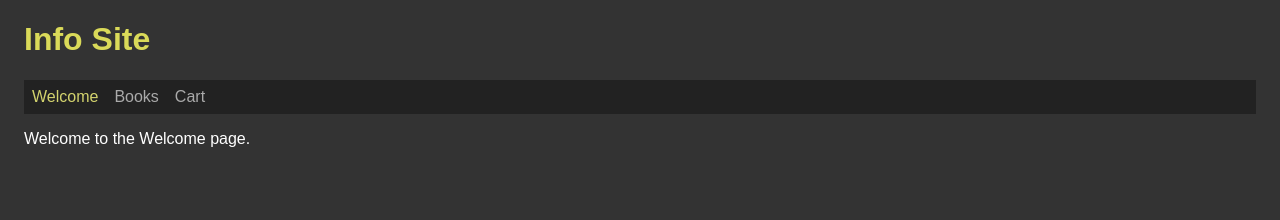
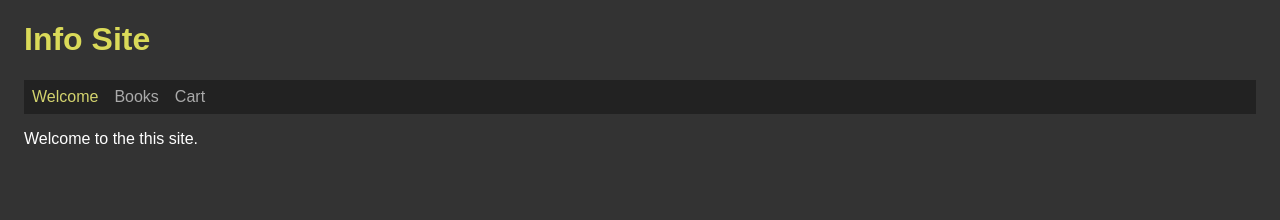
Before and after one commit to Scientific-Research/mk-003-redux-toolkit-typescript, a React (Vite) app: page /welcome in a window 1280 px wide. Shown: the top 220 px of the page. Built offline with nearby package versions, Linux system fonts and the light colour scheme.

Commit message:
Three pages created!

```diff
--- a/index.html
+++ b/index.html
@@ -4,7 +4,7 @@
     <meta charset="UTF-8" />
     <link rel="icon" type="image/svg+xml" href="/vite.svg" />
     <meta name="viewport" content="width=device-width, initial-scale=1.0" />
-    <title>Vite + React + TS</title>
+    <title>Info Site</title>
   </head>
   <body>
     <div id="root"></div>
--- a/src/components/PageWelcome.tsx
+++ b/src/components/PageWelcome.tsx
@@ -1,7 +1,7 @@
 export const PageWelcome = () => {
-    return (
-        <>
-            <p>Welcome to the Welcome page.</p>
-        </>
-    );
+  return (
+    <>
+      <p>Welcome to the this site.</p>
+    </>
+  );
 };
```
Also changed, not shown: src/components/PageBooks.tsx (+5 -5 lines), src/components/PageCart.tsx (+5 -5 lines).
